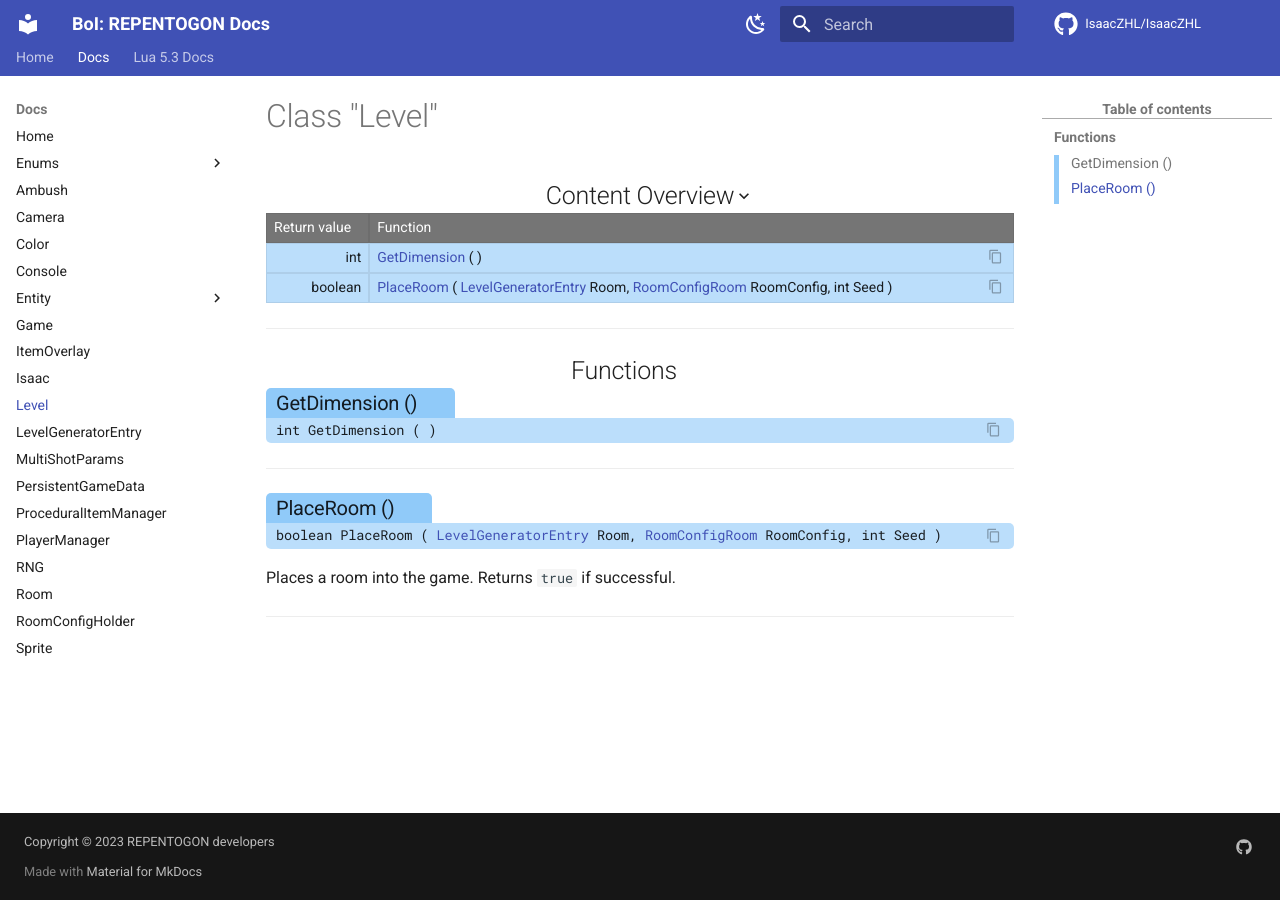
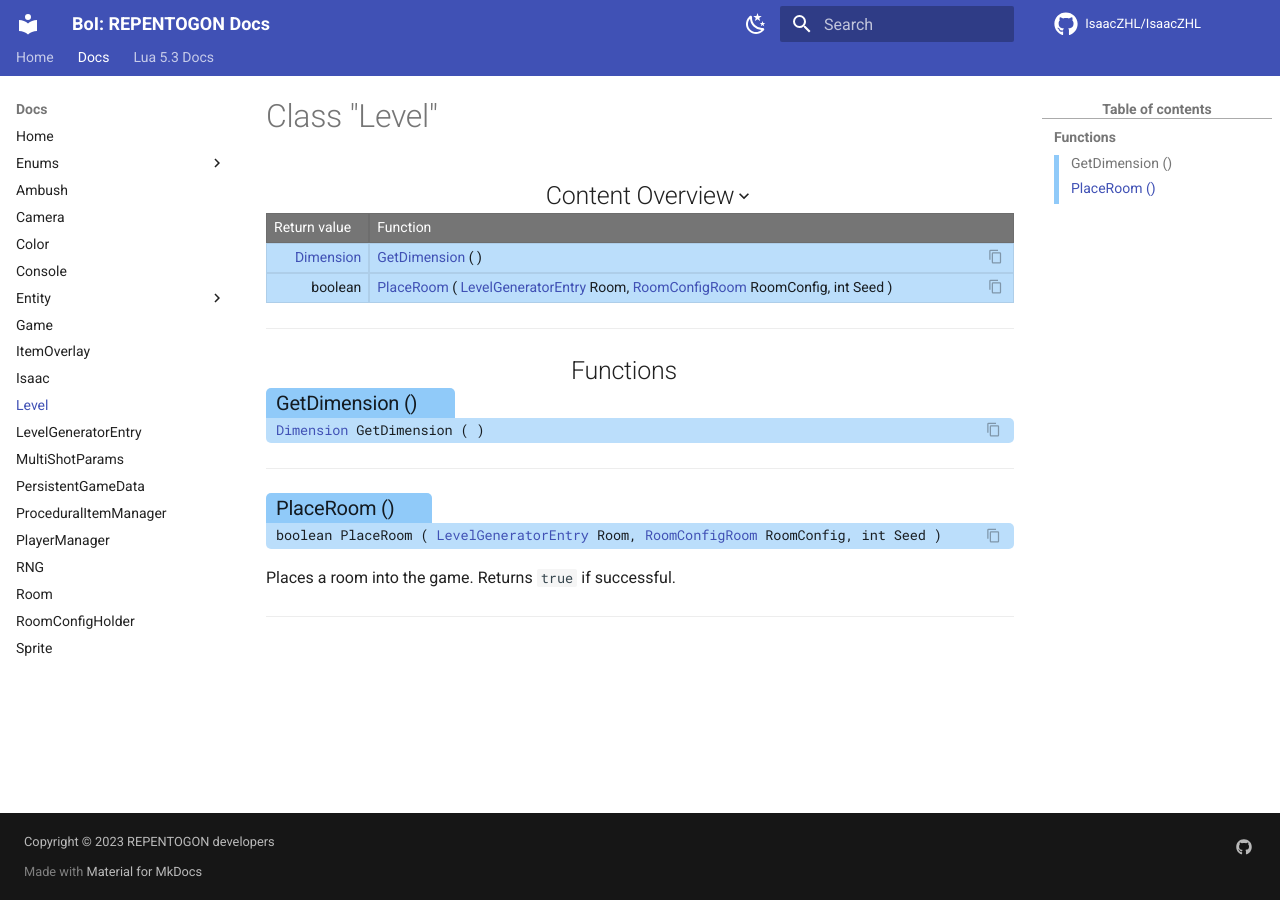
Before and after one commit to TeamREPENTOGON/REPENTOGON, an MkDocs documentation site: the page built from documentation/docs/Level.md, in a window 1280 px wide. Built offline with MkDocs 1.6.1 and Material for MkDocs 9.7.7, drawn with Linux system fonts in a browser that asks for light colours; comment, search, counter and statistics services are not loaded; the version menu is left out.

Commit message:
Update GetDimension doc

```diff
--- a/documentation/docs/Level.md
+++ b/documentation/docs/Level.md
@@ -3,7 +3,7 @@
 ## Functions
 
 ### Get·Dimension () {: aria-label='Functions' }
-#### int GetDimension ( ) {: .copyable aria-label='Functions' }
+#### [Dimension](enums/Dimension.md) GetDimension ( ) {: .copyable aria-label='Functions' }
 
 ___
 ### Place·Room () {: aria-label='Functions' }
```
